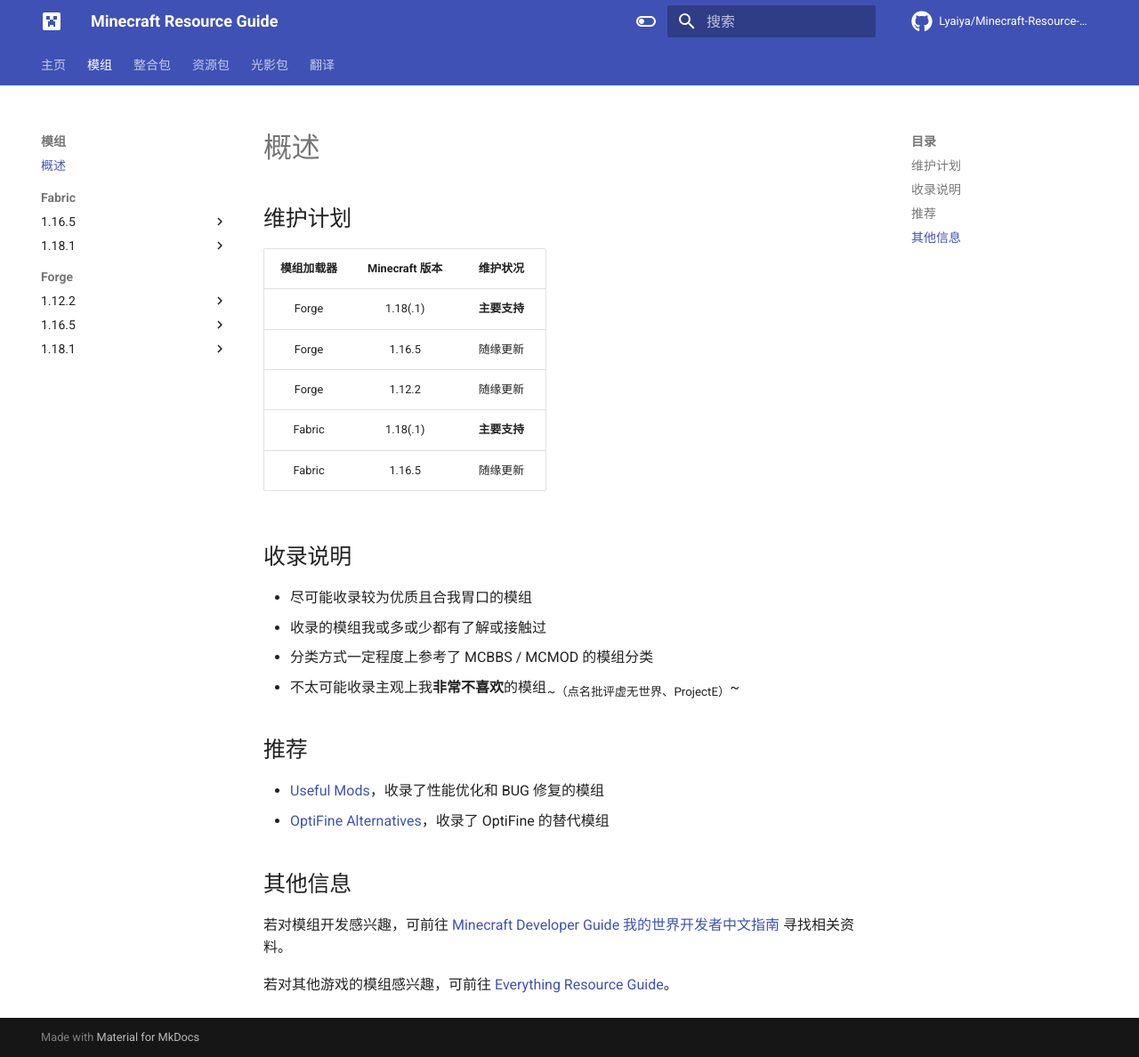
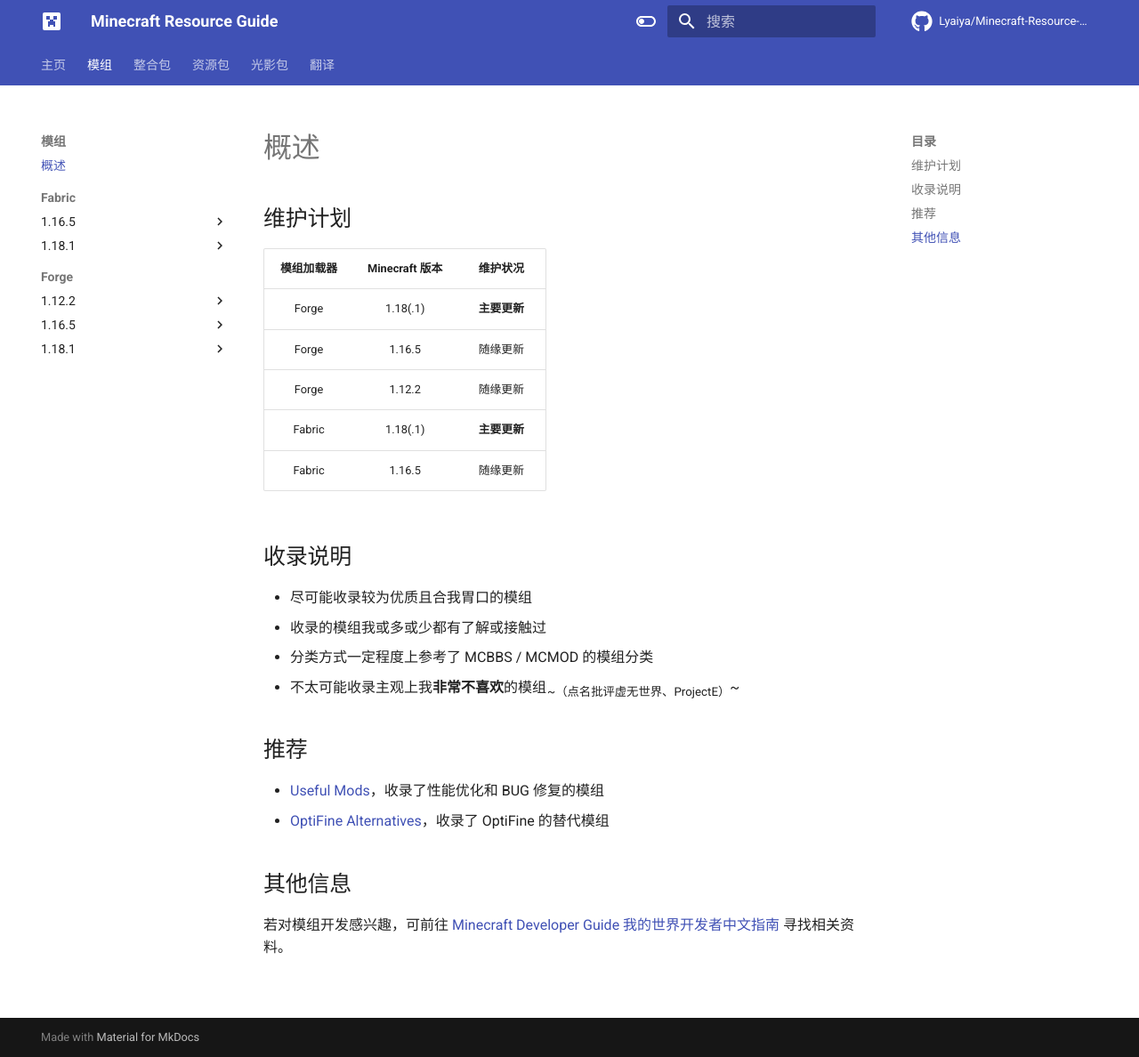
Before and after one commit to Lyaiya/Minecraft-Resource-Guide, an MkDocs documentation site: the page built from docs/模组/README.md, in a window 1280 px wide and 1188 px high. Shown: the whole window at 89% size. Built offline with MkDocs 1.6.1 and Material for MkDocs 9.7.7, drawn with Linux system fonts in a browser that asks for light colours; comment, search, counter and statistics services are not loaded.

Commit message:
Update README.md

```diff
--- a/docs/模组/README.md
+++ b/docs/模组/README.md
@@ -4,10 +4,10 @@
 
 | 模组加载器 | Minecraft 版本 |   维护状况   |
 | :--------: | :------------: | :----------: |
-|   Forge    |    1.18(.1)    | **主要支持** |
+|   Forge    |    1.18(.1)    | **主要更新** |
 |   Forge    |     1.16.5     |   随缘更新   |
 |   Forge    |     1.12.2     |   随缘更新   |
-|   Fabric   |    1.18(.1)    | **主要支持** |
+|   Fabric   |    1.18(.1)    | **主要更新** |
 |   Fabric   |     1.16.5     |   随缘更新   |
 
 ## 收录说明
@@ -25,5 +25,3 @@
 ## 其他信息
 
 若对模组开发感兴趣，可前往 [Minecraft Developer Guide 我的世界开发者中文指南](https://github.com/Mouse0w0/MinecraftDeveloperGuide) 寻找相关资料。
-
-若对其他游戏的模组感兴趣，可前往 [Everything Resource Guide](https://lyaiya.github.io/Everything-Resource-Guide)。
```
